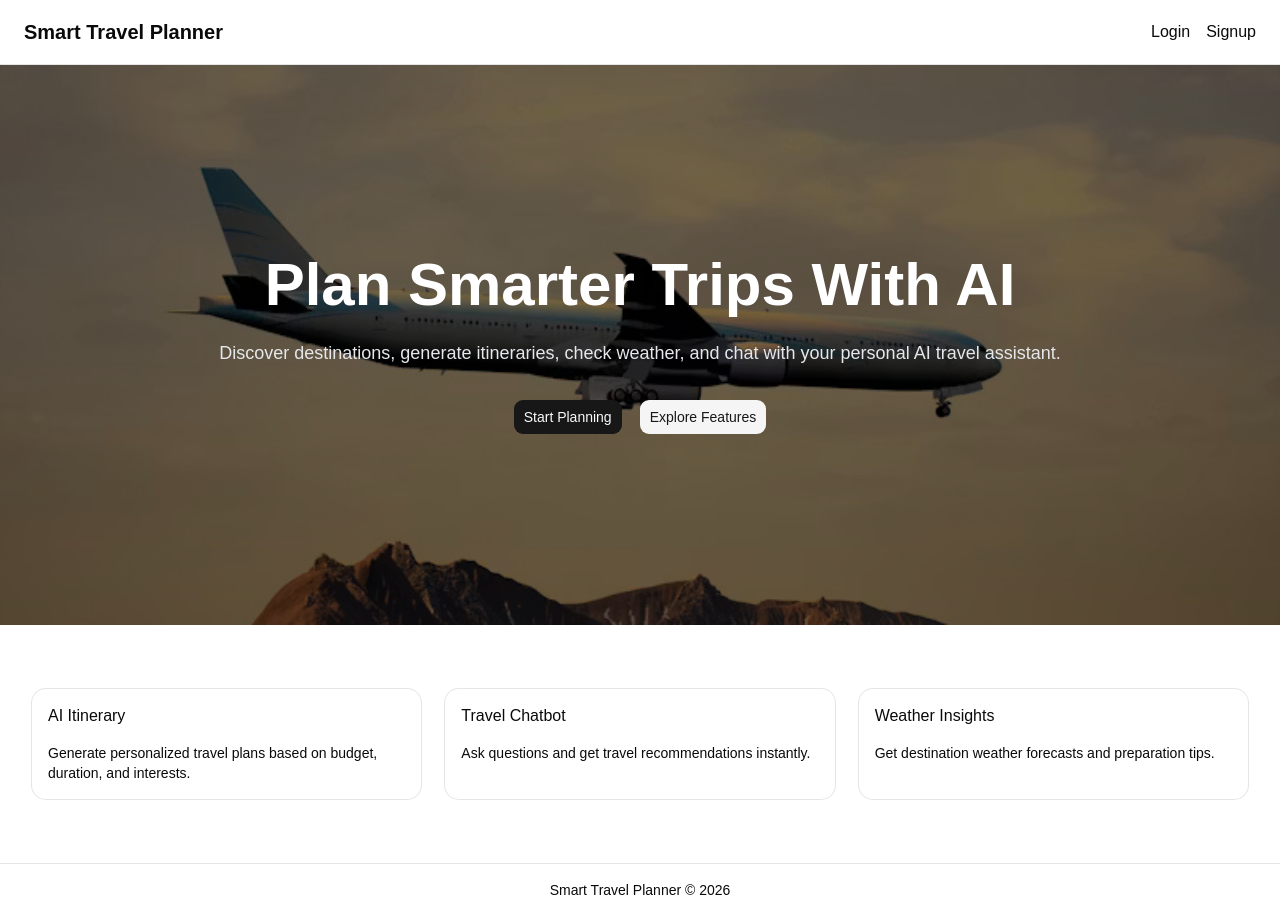
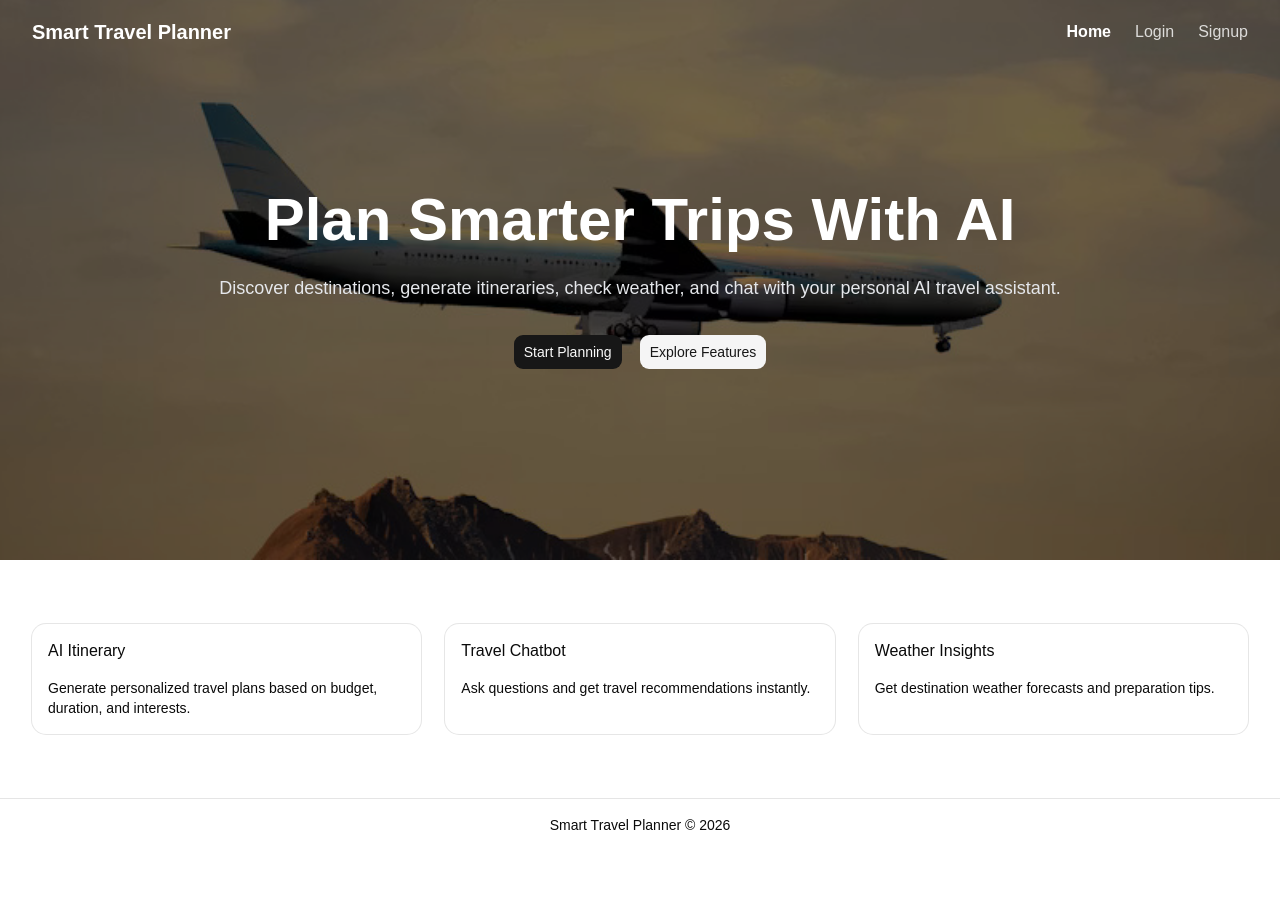
Before and after one commit to AnvetaDigital/smart-travel-planner-ai, a React (Vite) app in the folder frontend/: page / in a window 1280 px wide. After the commit the page ends 851 px from the top, so only its background shows below. Built offline with nearby package versions, Linux system fonts and the light colour scheme.

Commit message:
[fix]: modify Navbar component

```diff
--- a/frontend/src/components/layout/Navbar.tsx
+++ b/frontend/src/components/layout/Navbar.tsx
@@ -1,16 +1,74 @@
-import { Link } from "react-router-dom";
+import { Link, NavLink } from "react-router-dom";
+import { Menu } from "lucide-react";
+
+import { Sheet, SheetContent, SheetTrigger } from "@/components/ui/sheet";
+import { ROUTES } from "@/constants/routes";
+
+const navItems = [
+  { label: "Home", path: ROUTES.HOME },
+  { label: "Login", path: ROUTES.LOGIN },
+  { label: "Signup", path: ROUTES.SIGNUP },
+];
 
 export default function Navbar() {
   return (
-    <nav className="border-b">
-      <div className="mx-auto flex h-16 max-w-7xl items-center justify-between px-6">
-        <Link to="/" className="text-xl font-bold">
+    <nav className="absolute left-0 right-0 top-0 z-50">
+      <div className="mx-auto flex h-16 max-w-7xl items-center justify-between px-4 sm:px-6 lg:px-8">
+        {/* Logo */}
+        <Link
+          to={ROUTES.HOME}
+          className="text-lg font-bold text-white sm:text-xl"
+        >
           Smart Travel Planner
         </Link>
 
-        <div className="flex gap-4">
-          <Link to="/login">Login</Link>
-          <Link to="/signup">Signup</Link>
+        {/* Desktop Navigation */}
+        <div className="hidden md:flex md:items-center md:gap-6">
+          {navItems.map((item) => (
+            <NavLink
+              key={item.path}
+              to={item.path}
+              className={({ isActive }) =>
+                isActive
+                  ? "font-semibold text-white"
+                  : "text-white/80 transition-colors hover:text-white"
+              }
+            >
+              {item.label}
+            </NavLink>
+          ))}
+        </div>
+
+        {/* Mobile Navigation */}
+        <div className="md:hidden">
+          <Sheet>
+            <SheetTrigger asChild>
+              <button
+                aria-label="Open Menu"
+                className="rounded-md p-2 text-white"
+              >
+                <Menu size={24} />
+              </button>
+            </SheetTrigger>
+
+            <SheetContent side="right">
+              <div className="mt-8 flex flex-col gap-4">
+                {navItems.map((item) => (
+                  <NavLink
+                    key={item.path}
+                    to={item.path}
+                    className={({ isActive }) =>
+                      isActive
+                        ? "font-semibold"
+                        : "text-muted-foreground"
+                    }
+                  >
+                    {item.label}
+                  </NavLink>
+                ))}
+              </div>
+            </SheetContent>
+          </Sheet>
         </div>
       </div>
     </nav>
```
